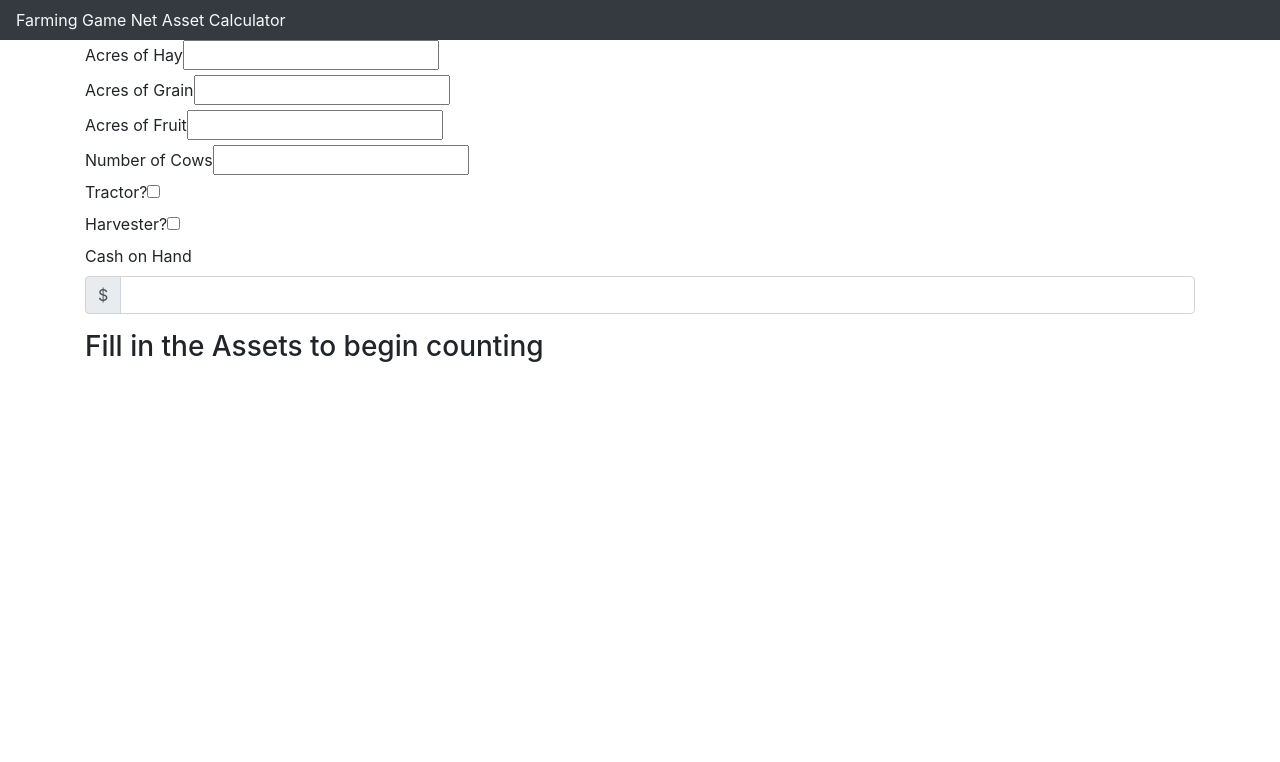
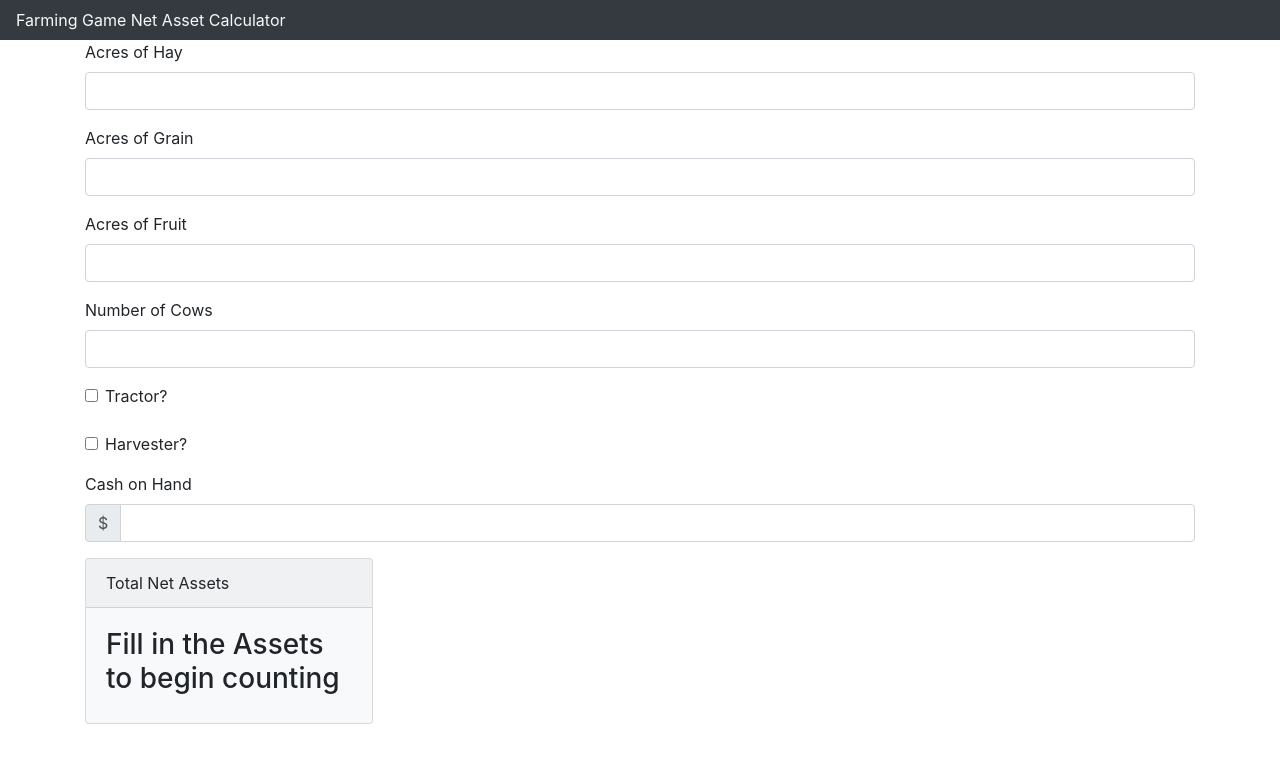
Before and after one commit to blairlierman/farming-game-calc, an Angular app: page / in a window 1280 px wide. Shown: the top 762 px of the page. Built offline with nearby package versions, Linux system fonts and the light colour scheme.

Commit message:
Format all elements within form groups

```diff
--- a/src/app/app.component.html
+++ b/src/app/app.component.html
@@ -2,40 +2,46 @@
   <span class="text-light">Farming Game Net Asset Calculator</span>
 </nav>
 <div class="container">
-  <div>
+  <div class="form-group">
     <label for="hayAcres">Acres of Hay</label>
-    <input type="number" id="hayAcres" #hayAcres
+    <input type="number" class="form-control"
+      id="hayAcres" #hayAcres
       min="0" step="10"
       (change)="hayAcresChanged(hayAcres.value)">
   </div>
-  <div>
+  <div class="form-group">
     <label for="grainAcres">Acres of Grain</label>
-    <input type="number" id="grainAcres"
+    <input type="number" class="form-control"
+    id="grainAcres"
     #grainAcres
     min="0" step="10"
     (change)="grainAcresChanged(grainAcres.value)">
   </div>
-  <div>
+  <div class="form-group">
     <label for="fruitAcres">Acres of Fruit</label>
-    <input type="number" id="fruitAcres" #fruitAcres
+    <input type="number" class="form-control"
+    id="fruitAcres" #fruitAcres
     min="0" step="5"
     (change)="fruitAcresChanged(fruitAcres.value)">
   </div>
-  <div>
+  <div class="form-group">
     <label for="cowCount">Number of Cows</label>
-    <input type="number" #cowCount
+    <input type="number" class="form-control"
+    id="cowCount" #cowCount
     min="0" step="10"
     (change)="cowsChanged(cowCount.value)">
   </div>
-  <div>
+  <div class="form-group form-check">
+    <input type="checkbox" class="form-check-input"
+    id="hasTractor" #hasTractor
+    (change)="tractorChanged(hasTractor.checked)">
     <label for="hasTractor">Tractor?</label>
-    <input type="checkbox" id="hasTractor" #hasTractor
-    (change)="tractorChanged(hasTractor.checked)">
   </div>
-  <div>
-    <label for="hasHarvester">Harvester?</label>
-    <input type="checkbox" id="hasHarvester" #hasHarvester
+  <div class="form-group form-check">
+    <input type="checkbox" class="form-check-input"
+    id="hasHarvester" #hasHarvester
     (change)="harvesterChanged(hasHarvester.checked)">
+    <label class="form-check-label" for="hasHarvester">Harvester?</label>
   </div>
   <div class="form-group">
     <label for="cashAmount">Cash on Hand</label>
@@ -48,6 +54,10 @@
       (change)="cashChanged(cashAmount.value)">
     </div>
   </div>
-
-  <h3 id="cashOutput">{{cashPhrase}}</h3>
+  <div class="card bg-light mb-3" style="max-width: 18rem;">
+    <div class="card-header">Total Net Assets</div>
+    <div class="card-body">
+      <h3 id="cashOutput">{{cashPhrase}}</h3>
+    </div>
+  </div>
 </div>
```
